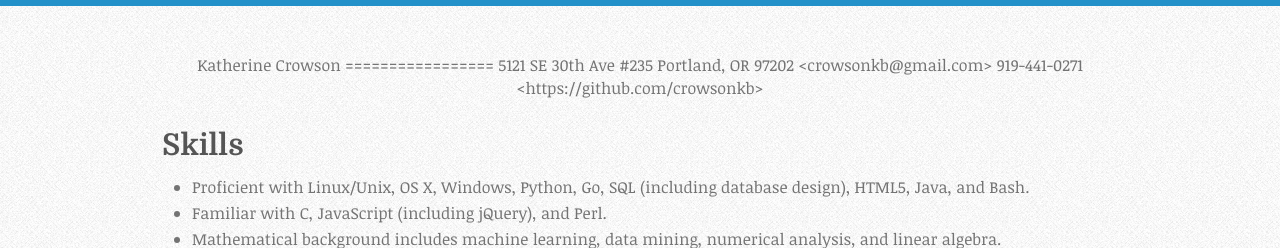
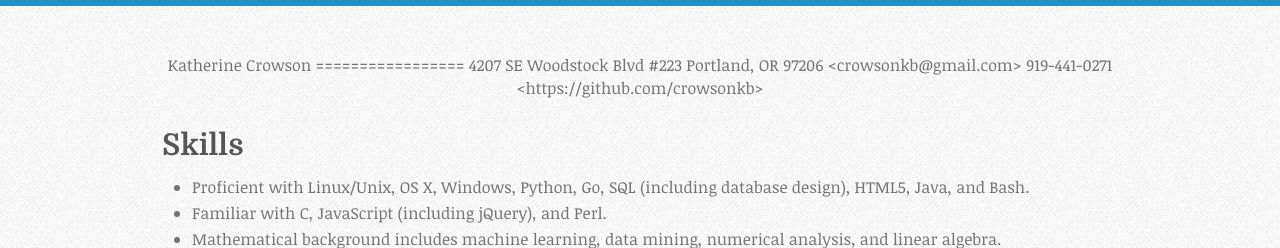
Before and after one commit to crowsonkb/kath.io, a Jekyll site: the page built from source/resume.md, in a window 1280 px wide. Shown: the top 248 px of the page. Built offline with Jekyll 4.4.1, drawn with Linux system fonts in a browser that asks for light colours; nearby versions of some CDN libraries; Markdown is read by kramdown in place of the engine named in the settings; comment, search, counter and statistics services are not loaded.

Commit message:
Update address on resume

```diff
--- a/source/resume.md
+++ b/source/resume.md
@@ -6,8 +6,8 @@ title: Katherine Crowson’s Résumé
 Katherine Crowson
 =================
 
-5121 SE 30th Ave #235
-Portland, OR 97202
+4207 SE Woodstock Blvd #223
+Portland, OR 97206
 <crowsonkb@gmail.com>
 919-441-0271
 <https://github.com/crowsonkb>
```
